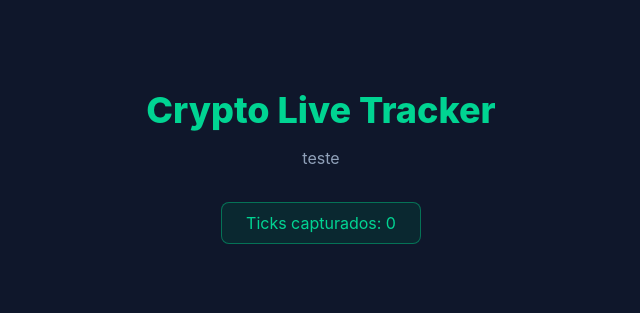
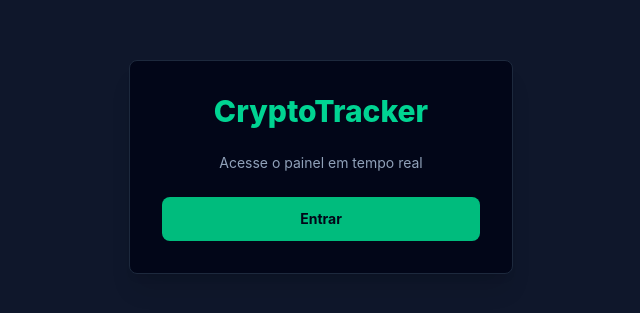
Before and after one commit to LeonardoEnnes/FDFE-2026, a React (Vite) app: page /login in a window 1280 px wide. Shown: the part 233-546 px from the top of the page, without its empty margins (319-959 px from the left). Built offline with nearby package versions, Linux system fonts and the light colour scheme.

Commit message:
feat: implementa base inicial do layout

```diff
--- a/src/App.tsx
+++ b/src/App.tsx
@@ -1,28 +1,41 @@
-import { useState } from 'react';
+import { BrowserRouter, Routes, Route, Navigate, Outlet } from 'react-router-dom';
+import { useAppStore } from '@/store/useAppStore';
+
+import Login from '@/pages/Login';
+import Dashboard from '@/pages/Dashboard';
+import Explorer from '@/pages/Explorer';
+import CoinDetail from '@/pages/CoinDetail';
+import Settings from '@/pages/Settings';
+
+import Layout from '@/components/Layout';
+
+// Guard de Rotas Protegidas
+const ProtectedRoutes = () => {
+  const isAuthenticated = useAppStore((state) => state.isAuthenticated);
+  return isAuthenticated ? <Outlet /> : <Navigate to="/login" replace />;
+};
 
 export function App() {
-  const [count, setCount] = useState(0);
+  return (
+    <BrowserRouter>
+      <Routes>
+        {/* Rota Pública */}
+        <Route path="/login" element={<Login />} />
 
-  return (
-    <div className="min-h-screen bg-slate-900 text-slate-100 flex flex-col">
-      <main className="flex flex-col items-center justify-center flex-grow py-12 gap-8">
+        {/* Rotas Protegidas envelopadas no Layout Base */}
+        <Route element={<ProtectedRoutes />}>
+          <Route element={<Layout />}>
+            <Route path="/" element={<Dashboard />} />
+            <Route path="/explorer" element={<Explorer />} />
+            <Route path="/coin/:id" element={<CoinDetail />} />
+            <Route path="/settings" element={<Settings />} />
+          </Route>
+        </Route>
 
-        <div className="relative flex flex-col items-center">
-          <h1 className="text-4xl font-extrabold text-emerald-400 mb-4">
-            Crypto Live Tracker
-          </h1>
-          <p className="text-slate-400">teste</p>
-        </div>
-
-        <button
-          onClick={() => setCount((c) => c + 1)}
-          className="px-6 py-2 bg-emerald-900/30 border border-emerald-500/50 rounded-lg text-emerald-400 hover:border-emerald-400 transition-all"
-        >
-          Ticks capturados: {count}
-        </button>
-      </main>
-
-    </div>
+        {/* Fallback*/}
+        <Route path="*" element={<Navigate to="/" replace />} />
+      </Routes>
+    </BrowserRouter>
   );
 }
 
--- /dev/null
+++ b/src/components/Layout.tsx
@@ -0,0 +1,58 @@
+import { Link, Outlet, useNavigate } from 'react-router-dom';
+import { useAppStore } from '@/store/useAppStore';
+import { LayoutDashboard, Compass, Settings as SettingsIcon, LogOut } from 'lucide-react';
+
+export default function Layout() {
+  const logout = useAppStore((state) => state.logout);
+  const user = useAppStore((state) => state.user);
+  const navigate = useNavigate();
+
+  const handleLogout = () => {
+    logout();
+    navigate('/login');
+  };
+
+  return (
+    <div className="flex min-h-screen bg-slate-900 text-slate-100">
+      {/* Sidebar */}
+      <aside className="w-64 border-r border-slate-800 bg-slate-950 p-6 flex flex-col justify-between">
+        <div className="space-y-8">
+          <div className="text-xl font-black text-emerald-400 tracking-wider">
+            CRYPTO.LIVE
+          </div>
+          <nav className="space-y-2">
+            <Link to="/" className="flex items-center gap-3 px-4 py-3 text-slate-300 hover:bg-slate-900 rounded-lg transition-all">
+              <LayoutDashboard size={20} /> Dashboard
+            </Link>
+            <Link to="/explorer" className="flex items-center gap-3 px-4 py-3 text-slate-300 hover:bg-slate-900 rounded-lg transition-all">
+              <Compass size={20} /> Explorar
+            </Link>
+            <Link to="/settings" className="flex items-center gap-3 px-4 py-3 text-slate-300 hover:bg-slate-900 rounded-lg transition-all">
+              <SettingsIcon size={20} /> Configurações
+            </Link>
+          </nav>
+        </div>
+
+        {/* Perfil & Logout */}
+        <div className="border-t border-slate-800 pt-4 flex items-center justify-between">
+          <div className="truncate pr-2">
+            <p className="text-xs text-slate-500">Usuário</p>
+            <p className="text-sm font-semibold text-slate-300 truncate">{user?.username}</p>
+          </div>
+          <button
+            onClick={handleLogout}
+            className="p-2 text-slate-400 hover:text-red-400 rounded-lg hover:bg-slate-900 transition-all"
+            title="Sair"
+          >
+            <LogOut size={18} />
+          </button>
+        </div>
+      </aside>
+
+      {/* Conteúdo Principal da Rota Ativa */}
+      <main className="flex-1 p-8 overflow-y-auto">
+        <Outlet />
+      </main>
+    </div>
+  );
+}
--- /dev/null
+++ b/src/pages/CoinDetail.tsx
@@ -0,0 +1,12 @@
+import { useParams } from 'react-router-dom';
+
+export default function CoinDetail() {
+  const { id } = useParams<{ id: string }>();
+
+  return (
+    <div className="space-y-6">
+      <h1 className="text-3xl font-bold text-emerald-400 capitalize">Detalhes: {id} </h1>
+      <p className="text-slate-400">Gráfico reativo recebendo dados via WebSocket.</p>
+    </div>
+  );
+}
--- /dev/null
+++ b/src/pages/Dashboard.tsx
@@ -0,0 +1,9 @@
+export default function Dashboard() {
+  return (
+    <div className="space-y-6">
+      <h1 className="text-3xl font-bold text-emerald-400">Dashboard </h1>
+      <p className="text-slate-400">Visão geral do mercado de criptomoedas em tempo real.</p>
+      {/* futuros cards conectados ao WebSocket - ver como fazer essa parte dps*/}
+    </div>
+  );
+}
--- /dev/null
+++ b/src/pages/Explorer.tsx
@@ -0,0 +1,8 @@
+export default function Explorer() {
+  return (
+    <div className="space-y-6">
+      <h1 className="text-3xl font-bold text-slate-100">Explorar Moedas </h1>
+      <p className="text-slate-400">Listagem filtrável e pesquisável de ativos.</p>
+    </div>
+  );
+}
--- /dev/null
+++ b/src/pages/Login.tsx
@@ -0,0 +1,28 @@
+import { useAppStore } from '../store/useAppStore';
+import { Navigate } from 'react-router-dom';
+
+export default function Login() {
+  const login = useAppStore((state) => state.login);
+  const isAuthenticated = useAppStore((state) => state.isAuthenticated);
+
+  if (isAuthenticated) return <Navigate to="/" replace />;
+
+  return (
+    <div className="flex min-h-screen items-center justify-center bg-slate-900 px-4">
+      <div className="w-full max-w-sm rounded-lg border border-slate-800 bg-slate-950 p-8 shadow-xl">
+        <h2 className="mb-6 text-center text-3xl font-extrabold text-emerald-400">
+          CryptoTracker
+        </h2>
+        <p className="mb-6 text-center text-sm text-slate-400">
+          Acesse o painel em tempo real
+        </p>
+        <button
+          onClick={() => login('Leonardo')}
+          className="w-full rounded-lg bg-emerald-500 py-3 text-sm font-bold text-slate-950 transition-all hover:bg-emerald-400 active:scale-[0.98]"
+        >
+          Entrar
+        </button>
+      </div>
+    </div>
+  );
+}
--- /dev/null
+++ b/src/pages/Settings.tsx
@@ -0,0 +1,20 @@
+import { useAppStore } from '@/store/useAppStore';
+
+export default function Settings() {
+  const { theme, toggleTheme } = useAppStore();
+
+  return (
+    <div className="space-y-6">
+      <h1 className="text-3xl font-bold text-slate-100">Configurações </h1>
+      <div className="rounded-lg border border-slate-800 bg-slate-950 p-6">
+        <h2 className="text-lg font-medium text-slate-200 mb-4">Preferências do Sistema </h2>
+        <button
+          onClick={toggleTheme}
+          className="px-4 py-2 bg-slate-800 hover:bg-slate-700 rounded text-sm transition-all"
+        >
+          Tema Atual: <span className="font-bold text-emerald-400 uppercase">{theme}</span>
+        </button>
+      </div>
+    </div>
+  );
+}
--- /dev/null
+++ b/src/store/useAppStore.ts
@@ -0,0 +1,44 @@
+import { create } from 'zustand';
+import { persist } from 'zustand/middleware';
+
+interface UserSession {
+  username: string;
+  token: string;
+}
+
+interface AppState {
+  user: UserSession | null;
+  isAuthenticated: boolean;
+  login: (username: string) => void;
+  logout: () => void;
+
+  theme: 'dark' | 'light';
+  toggleTheme: () => void;
+}
+
+export const useAppStore = create<AppState>()(
+  persist(
+    (set) => ({
+      user: null,
+      isAuthenticated: false,
+      theme: 'dark',
+
+      login: (username) => set({
+        user: { username, token: 'mock-jwt-token-123' },
+        isAuthenticated: true
+      }),
+
+      logout: () => set({
+        user: null,
+        isAuthenticated: false
+      }),
+
+      toggleTheme: () => set((state) => ({
+        theme: state.theme === 'dark' ? 'light' : 'dark'
+      })),
+    }),
+    {
+      name: 'crypto-app-storage',
+    }
+  )
+);
```
